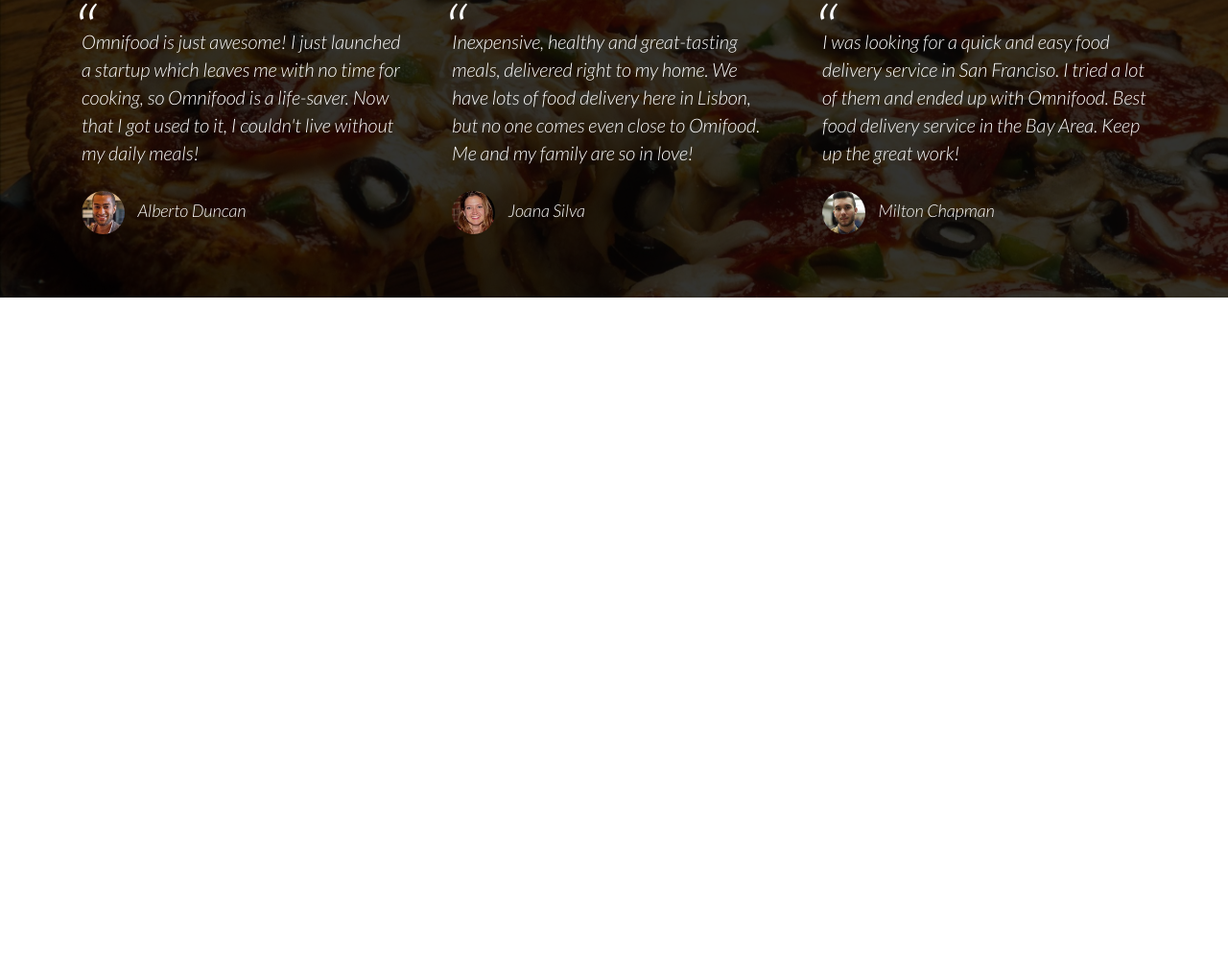
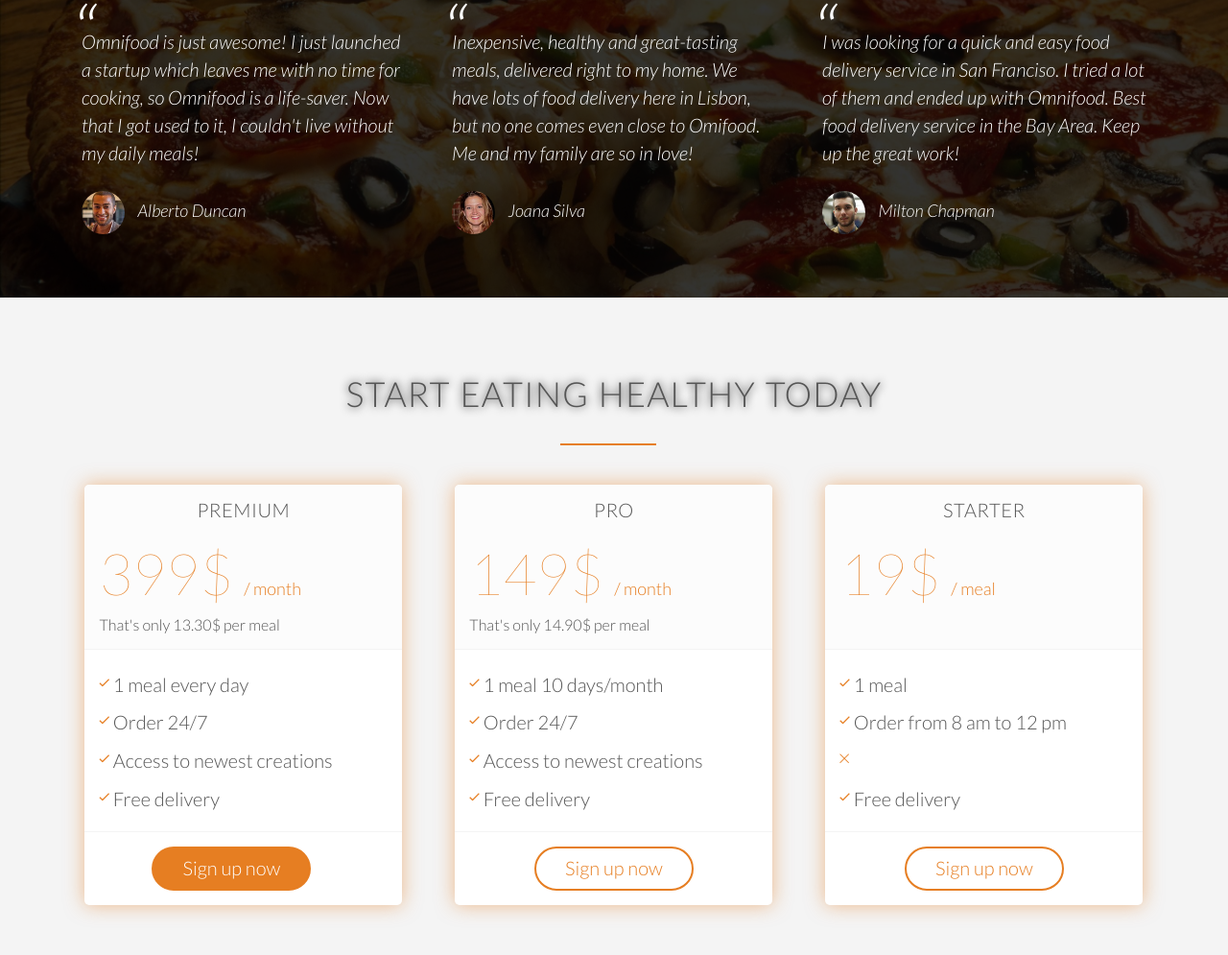
Before and after one commit to antonsos/omnifood, a plain HTML site: page index.html in a window 1280 px wide. Shown: the part 3357-4352 px from the top of the page at 96% size. Before the commit the page ends 3667 px from the top, so only its background shows below. Drawn offline with Linux system fonts and the light colour scheme; files whose address does not match are found by name.

Commit message:
added plans section

```diff
--- a/index.html
+++ b/index.html
@@ -294,5 +294,105 @@
       </div>
     </div>
   </section>
+  <section class="plans">
+    <div class="row">
+      <h2 class="plans__title">Start eating healthy today</h2>
+    </div>
+    <div class="row">
+      <div class="col span-1-of-3">
+        <div class="plan-box">
+          <div class="plan-box__wrapper">
+            <h3 class="plan-box__title">Premium</h3>
+            <p class="plan-box__price">399$ <span>/ month</span></p>
+            <p class="plan-box__meal">That's only 13.30$ per meal</p>
+          </div>
+          <div class="plan-box__wrapper">
+            <ul class="plan-box__list">
+              <li class="plan-box__item">
+                <span class="ion-ios-checkmark-empty ion--color ion--size"></span>
+                1 meal every day
+              </li>
+              <li class="plan-box__item">
+                <span class="ion-ios-checkmark-empty ion--color ion--size"></span>
+                Order 24/7
+              </li>
+              <li class="plan-box__item">
+                <span class="ion-ios-checkmark-empty ion--color ion--size"></span>
+                Access to newest creations
+              </li>
+              <li class="plan-box__item">
+                <span class="ion-ios-checkmark-empty ion--color ion--size"></span>
+                Free delivery
+              </li>
+            </ul>
+          </div>
+          <div class="plan-box__wrapper">
+            <a href="#" class="btn btn-full">Sign up now</a>
+          </div>
+        </div>
+      </div>
+      <div class="col span-1-of-3">
+        <div class="plan-box">
+          <div class="plan-box__wrapper">
+            <h3 class="plan-box__title">Pro</h3>
+            <p class="plan-box__price">149$ <span>/ month</span></p>
+            <p class="plan-box__meal">That's only 14.90$ per meal</p>
+          </div>
+          <div class="plan-box__wrapper">
+            <ul class="plan-box__list">
+              <li class="plan-box__item">
+                <span class="ion-ios-checkmark-empty ion--color ion--size"></span>
+                1 meal 10 days/month
+              </li>
+              <li class="plan-box__item">
+                <span class="ion-ios-checkmark-empty ion--color ion--size"></span>
+                Order 24/7
+              </li>
+              <li class="plan-box__item">
+                <span class="ion-ios-checkmark-empty ion--color ion--size"></span>
+                Access to newest creations
+              </li>
+              <li class="plan-box__item">
+                <span class="ion-ios-checkmark-empty ion--color ion--size"></span>
+                Free delivery
+              </li>
+            </ul>
+          </div>
+          <div class="plan-box__wrapper">
+            <a href="#" class="btn btn-ghost">Sign up now</a>
+          </div>
+        </div>
+      </div>
+      <div class="col span-1-of-3">
+        <div class="plan-box">
+          <div class="plan-box__wrapper">
+            <h3 class="plan-box__title">Starter</h3>
+            <p class="plan-box__price">19$ <span>/ meal</span></p>
+            <p class="plan-box__meal">&nbsp;</p>
+          </div>
+          <div class="plan-box__wrapper">
+            <ul class="plan-box__list">
+              <li class="plan-box__item">
+                <span class="ion-ios-checkmark-empty ion--color ion--size"></span>
+                1 meal
+              </li>
+              <li class="plan-box__item">
+                <span class="ion-ios-checkmark-empty ion--color ion--size"></span>
+                Order from 8 am to 12 pm
+              </li>
+              <li class="plan-box__item"><span class="ion-ios-close-empty ion--color ion--size"></span></li>
+              <li class="plan-box__item">
+                <span class="ion-ios-checkmark-empty ion--color ion--size"></span>
+                Free delivery
+              </li>
+            </ul>
+          </div>
+          <div class="plan-box__wrapper">
+            <a href="#" class="btn btn-ghost">Sign up now</a>
+          </div>
+        </div>
+      </div>
+    </div>
+  </section>
 </body>
 </html>
--- a/resources/css/style.css
+++ b/resources/css/style.css
@@ -509,3 +509,65 @@
   margin-right: 10px;
   vertical-align: middle;
 }
+
+/* --------------------------------------- */
+/* PLAN */
+/* --------------------------------------- */
+
+.plans {
+  background-color: #f4f4f4;
+}
+
+.plans__title {
+  text-shadow:  0 0 10px black, 5px 5px 15px white;
+}
+
+.plan-box {
+  width: 90%;
+  margin-left: 5%;
+  background-color: #fff;
+  border-radius: 5px;
+  box-shadow: 0 0 20px rgba(230, 125, 34, 0.5);
+}
+
+.plan-box__wrapper {
+  padding: 15px;
+  border-bottom: 1px solid #f4f4f4;
+}
+
+.plan-box__wrapper:last-child {
+  text-align: center;
+  border: none;
+}
+
+.plan-box__wrapper:first-child {
+  background-color: #fcfcfc;
+  border-top-left-radius: 5px;
+  border-top-right-radius: 5px;
+}
+
+.plan-box__price {
+  margin-bottom: 10px;
+  font-size: 300%;
+  font-weight: 100;
+  color: #e67e22;
+}
+
+.plan-box__price span {
+  font-size: 30%;
+  font-weight: 300;
+}
+
+.plan-box__meal {
+  font-size: 80%;
+}
+
+.plan-box__list {
+  padding: 0;
+  margin: 0;
+}
+
+.plan-box__item {
+  padding: 5px 0;
+  list-style: none;
+}
```
Lines whose indentation alone changed are shown as unchanged.
